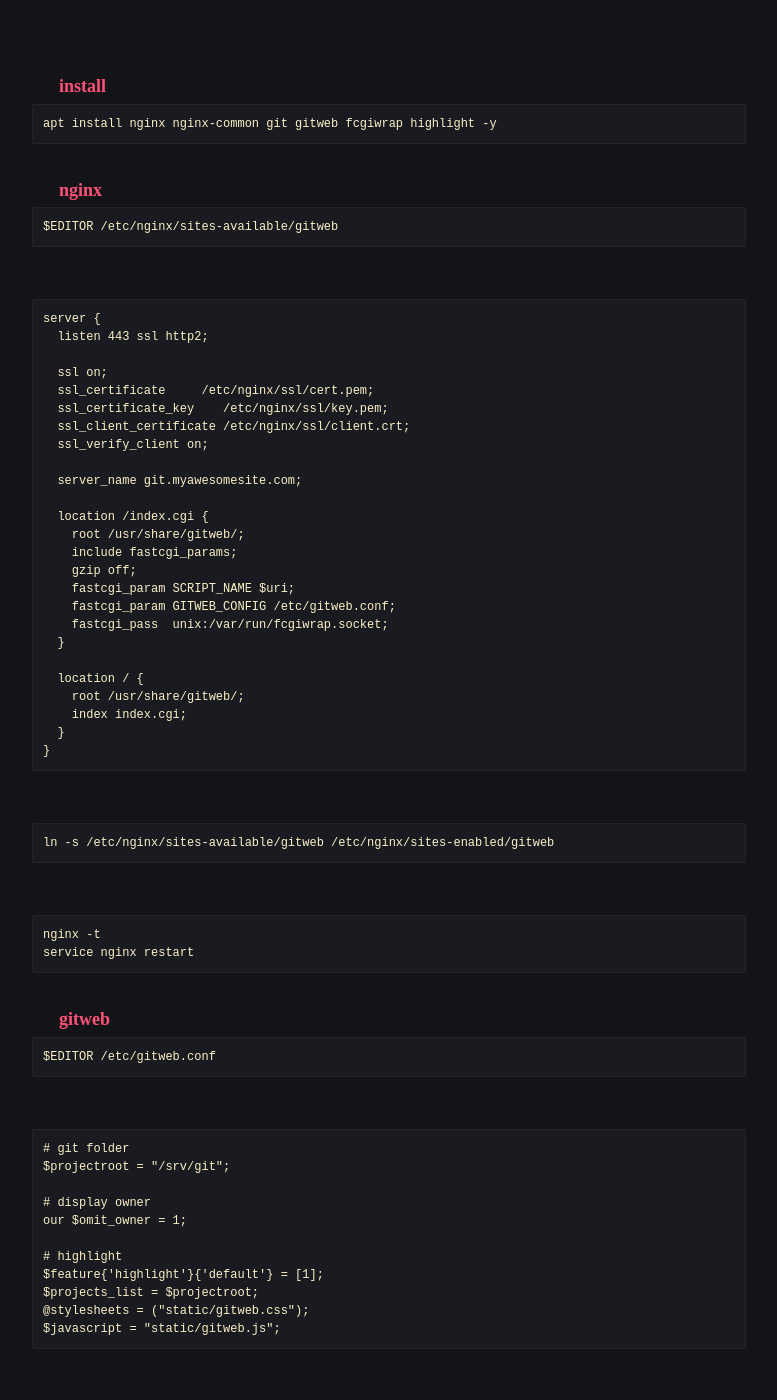
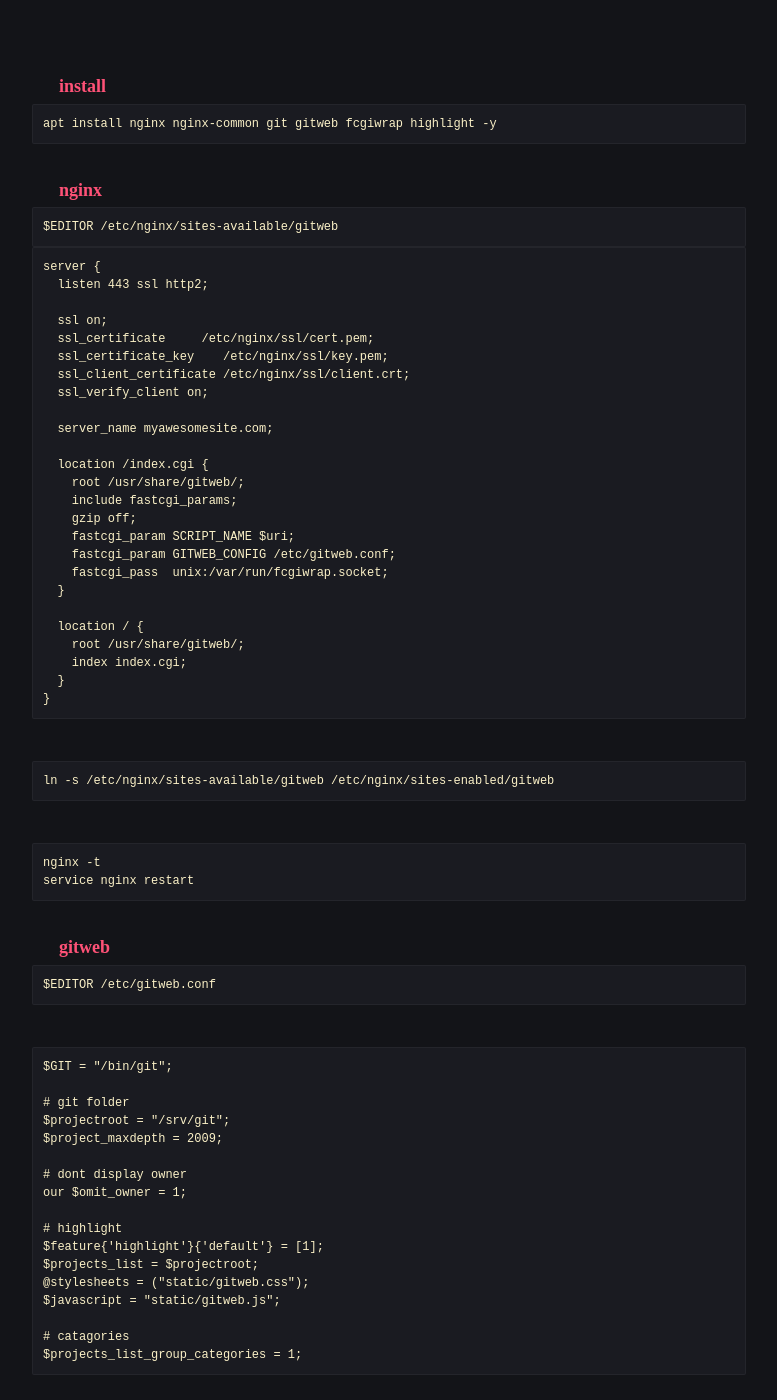
Before and after one commit to robert-marshall/xyz, a Jekyll site: the page built from _posts/2020-12-08-install-and-configure-gitweb.md, in a window 1280 px wide and 1400 px high, scrolled down 526 px. Shown: the whole window, without its empty margins (251-1028 px from the left). Built offline with Jekyll 4.4.1, drawn with Linux system fonts in a browser that asks for light colours.

Commit message:
Herpderp, shoulda check if it does really compile.

````diff
--- a/_posts/2020-12-08-install-and-configure-gitweb.md
+++ b/_posts/2020-12-08-install-and-configure-gitweb.md
@@ -25,7 +25,7 @@ apt install nginx nginx-common git gitweb fcgiwrap highlight -y
 $EDITOR /etc/nginx/sites-available/gitweb
 ```
 
-<br />
+<nr />
 
 ```
 server {
@@ -77,10 +77,13 @@ $EDITOR /etc/gitweb.conf
 <br />
 
 ```
+$GIT = "/bin/git";
+
 # git folder
 $projectroot = "/srv/git";
+$project_maxdepth = 2009;
 
-# display owner
+# dont display owner
 our $omit_owner = 1;
 
 # highlight
@@ -88,6 +91,9 @@ $feature{'highlight'}{'default'} = [1];
 $projects_list = $projectroot;
 @stylesheets = ("static/gitweb.css");
 $javascript = "static/gitweb.js";
+
+# catagories
+$projects_list_group_categories = 1;
 ```
 
 <br />
````
Also changed, not shown: other parts of _posts/2020-12-08-install-and-configure-gitweb.md (+1 -1 lines).
